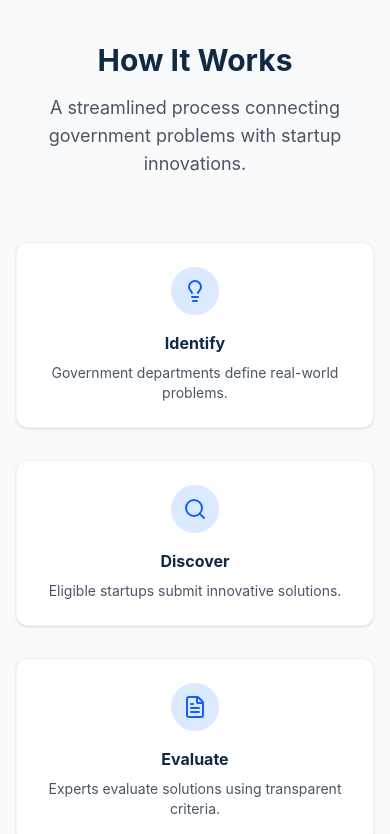
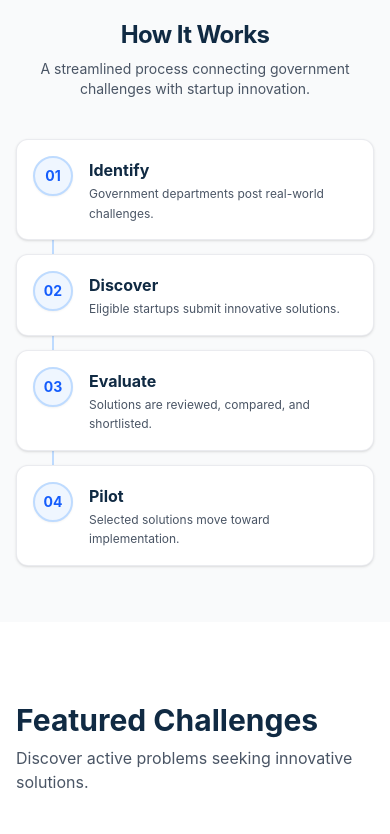
Before and after one commit to saikrishna-lockin/empower-india, a React (Vite) app: page / in a window 390 px wide. Shown: the part 1340-2174 px from the top of the page. Built offline with nearby package versions, Linux system fonts and the light colour scheme.

Commit message:
style: Streamline How It Works section into 4-step desktop flow and mobile timeline

```diff
--- a/src/pages/LandingPage.tsx
+++ b/src/pages/LandingPage.tsx
@@ -105,54 +105,122 @@ const LandingPage = () => {
       </section>
 
       {/* How It Works */}
-      <section id="how-it-works" className="py-20 bg-gray-50">
+      <section id="how-it-works" className="py-14 sm:py-16 md:py-20 bg-gray-50 border-t border-gray-100">
         <div className="max-w-7xl mx-auto px-4 sm:px-6 lg:px-8">
-          <div className="text-center mb-16">
-            <h2 className="text-3xl font-bold text-navy-900 mb-4">How It Works</h2>
-            <p className="text-lg text-gray-600 max-w-2xl mx-auto">A streamlined process connecting government problems with startup innovations.</p>
+          <div className="text-center mb-10 sm:mb-14">
+            <h2 className="text-2xl sm:text-3xl font-bold text-navy-900 tracking-tight mb-2">How It Works</h2>
+            <p className="text-sm sm:text-base text-gray-600 max-w-2xl mx-auto">
+              A streamlined process connecting government challenges with startup innovation.
+            </p>
           </div>
 
-          <div className="grid md:grid-cols-5 gap-8 relative">
-            <div className="hidden md:block absolute top-1/2 left-0 w-full h-0.5 bg-gray-200 -z-10 -translate-y-1/2"></div>
+          {/* Desktop: Horizontal 4-Step Flow */}
+          <div className="hidden md:grid md:grid-cols-4 gap-6 relative">
+            {/* Connecting Horizontal Line */}
+            <div className="absolute top-[42px] left-16 right-16 h-0.5 bg-blue-200 z-0"></div>
 
-            <div className="bg-white p-6 rounded-xl shadow-sm border border-gray-100 text-center relative z-10 hover:shadow-md transition-shadow">
-              <div className="w-12 h-12 bg-blue-100 text-blue-600 rounded-full flex items-center justify-center mx-auto mb-4">
-                <Lightbulb className="w-6 h-6" />
+            {/* Step 1 */}
+            <div className="relative z-10 bg-white p-5 lg:p-6 rounded-xl border border-gray-200/80 shadow-sm hover:shadow-md transition-shadow flex flex-col items-center text-center">
+              <div className="w-11 h-11 rounded-full bg-blue-50 border-2 border-blue-200 text-blue-600 font-bold text-sm flex items-center justify-center mb-3.5 shadow-xs">
+                01
               </div>
-              <h3 className="font-bold text-navy-900 mb-2">Identify</h3>
-              <p className="text-sm text-gray-600">Government departments define real-world problems.</p>
+              <h3 className="text-base font-bold text-navy-900 mb-1.5">Identify</h3>
+              <p className="text-xs sm:text-sm text-gray-600 leading-relaxed">
+                Government departments post real-world challenges.
+              </p>
             </div>
 
-            <div className="bg-white p-6 rounded-xl shadow-sm border border-gray-100 text-center relative z-10 hover:shadow-md transition-shadow">
-              <div className="w-12 h-12 bg-blue-100 text-blue-600 rounded-full flex items-center justify-center mx-auto mb-4">
-                <Search className="w-6 h-6" />
+            {/* Step 2 */}
+            <div className="relative z-10 bg-white p-5 lg:p-6 rounded-xl border border-gray-200/80 shadow-sm hover:shadow-md transition-shadow flex flex-col items-center text-center">
+              <div className="w-11 h-11 rounded-full bg-blue-50 border-2 border-blue-200 text-blue-600 font-bold text-sm flex items-center justify-center mb-3.5 shadow-xs">
+                02
               </div>
-              <h3 className="font-bold text-navy-900 mb-2">Discover</h3>
-              <p className="text-sm text-gray-600">Eligible startups submit innovative solutions.</p>
+              <h3 className="text-base font-bold text-navy-900 mb-1.5">Discover</h3>
+              <p className="text-xs sm:text-sm text-gray-600 leading-relaxed">
+                Eligible startups submit innovative solutions.
+              </p>
             </div>
 
-            <div className="bg-white p-6 rounded-xl shadow-sm border border-gray-100 text-center relative z-10 hover:shadow-md transition-shadow">
-              <div className="w-12 h-12 bg-blue-100 text-blue-600 rounded-full flex items-center justify-center mx-auto mb-4">
-                <FileText className="w-6 h-6" />
+            {/* Step 3 */}
+            <div className="relative z-10 bg-white p-5 lg:p-6 rounded-xl border border-gray-200/80 shadow-sm hover:shadow-md transition-shadow flex flex-col items-center text-center">
+              <div className="w-11 h-11 rounded-full bg-blue-50 border-2 border-blue-200 text-blue-600 font-bold text-sm flex items-center justify-center mb-3.5 shadow-xs">
+                03
               </div>
-              <h3 className="font-bold text-navy-900 mb-2">Evaluate</h3>
-              <p className="text-sm text-gray-600">Experts evaluate solutions using transparent criteria.</p>
+              <h3 className="text-base font-bold text-navy-900 mb-1.5">Evaluate</h3>
+              <p className="text-xs sm:text-sm text-gray-600 leading-relaxed">
+                Solutions are reviewed, compared, and shortlisted.
+              </p>
             </div>
 
-            <div className="bg-white p-6 rounded-xl shadow-sm border border-gray-100 text-center relative z-10 hover:shadow-md transition-shadow">
-              <div className="w-12 h-12 bg-blue-100 text-blue-600 rounded-full flex items-center justify-center mx-auto mb-4">
-                <CheckCircle className="w-6 h-6" />
+            {/* Step 4 */}
+            <div className="relative z-10 bg-white p-5 lg:p-6 rounded-xl border border-gray-200/80 shadow-sm hover:shadow-md transition-shadow flex flex-col items-center text-center">
+              <div className="w-11 h-11 rounded-full bg-blue-50 border-2 border-blue-200 text-blue-600 font-bold text-sm flex items-center justify-center mb-3.5 shadow-xs">
+                04
               </div>
-              <h3 className="font-bold text-navy-900 mb-2">Pilot</h3>
-              <p className="text-sm text-gray-600">Selected solutions are tested through controlled pilots.</p>
+              <h3 className="text-base font-bold text-navy-900 mb-1.5">Pilot</h3>
+              <p className="text-xs sm:text-sm text-gray-600 leading-relaxed">
+                Selected solutions move toward implementation.
+              </p>
             </div>
+          </div>
 
-            <div className="bg-white p-6 rounded-xl shadow-sm border border-gray-100 text-center relative z-10 hover:shadow-md transition-shadow">
-              <div className="w-12 h-12 bg-blue-100 text-blue-600 rounded-full flex items-center justify-center mx-auto mb-4">
-                <TrendingUp className="w-6 h-6" />
+          {/* Mobile / Tablet: Clean Vertical Timeline */}
+          <div className="md:hidden relative max-w-md mx-auto">
+            {/* Connecting Vertical Line */}
+            <div className="absolute top-6 bottom-6 left-[36px] w-0.5 bg-blue-200 z-0"></div>
+
+            <div className="space-y-3.5">
+              {/* Step 1 */}
+              <div className="relative z-10 flex items-start gap-4 bg-white p-4 rounded-xl border border-gray-200/80 shadow-sm">
+                <div className="w-10 h-10 rounded-full bg-blue-50 border-2 border-blue-200 text-blue-600 font-bold text-sm flex items-center justify-center shrink-0 shadow-xs">
+                  01
+                </div>
+                <div className="pt-0.5">
+                  <h3 className="text-base font-bold text-navy-900">Identify</h3>
+                  <p className="text-xs sm:text-sm text-gray-600 mt-0.5 leading-relaxed">
+                    Government departments post real-world challenges.
+                  </p>
+                </div>
               </div>
-              <h3 className="font-bold text-navy-900 mb-2">Scale</h3>
-              <p className="text-sm text-gray-600">Successful solutions move toward procurement and scale.</p>
+
+              {/* Step 2 */}
+              <div className="relative z-10 flex items-start gap-4 bg-white p-4 rounded-xl border border-gray-200/80 shadow-sm">
+                <div className="w-10 h-10 rounded-full bg-blue-50 border-2 border-blue-200 text-blue-600 font-bold text-sm flex items-center justify-center shrink-0 shadow-xs">
+                  02
+                </div>
+                <div className="pt-0.5">
+                  <h3 className="text-base font-bold text-navy-900">Discover</h3>
+                  <p className="text-xs sm:text-sm text-gray-600 mt-0.5 leading-relaxed">
+                    Eligible startups submit innovative solutions.
+                  </p>
+                </div>
+              </div>
+
+              {/* Step 3 */}
+              <div className="relative z-10 flex items-start gap-4 bg-white p-4 rounded-xl border border-gray-200/80 shadow-sm">
+                <div className="w-10 h-10 rounded-full bg-blue-50 border-2 border-blue-200 text-blue-600 font-bold text-sm flex items-center justify-center shrink-0 shadow-xs">
+                  03
+                </div>
+                <div className="pt-0.5">
+                  <h3 className="text-base font-bold text-navy-900">Evaluate</h3>
+                  <p className="text-xs sm:text-sm text-gray-600 mt-0.5 leading-relaxed">
+                    Solutions are reviewed, compared, and shortlisted.
+                  </p>
+                </div>
+              </div>
+
+              {/* Step 4 */}
+              <div className="relative z-10 flex items-start gap-4 bg-white p-4 rounded-xl border border-gray-200/80 shadow-sm">
+                <div className="w-10 h-10 rounded-full bg-blue-50 border-2 border-blue-200 text-blue-600 font-bold text-sm flex items-center justify-center shrink-0 shadow-xs">
+                  04
+                </div>
+                <div className="pt-0.5">
+                  <h3 className="text-base font-bold text-navy-900">Pilot</h3>
+                  <p className="text-xs sm:text-sm text-gray-600 mt-0.5 leading-relaxed">
+                    Selected solutions move toward implementation.
+                  </p>
+                </div>
+              </div>
             </div>
           </div>
         </div>
```
